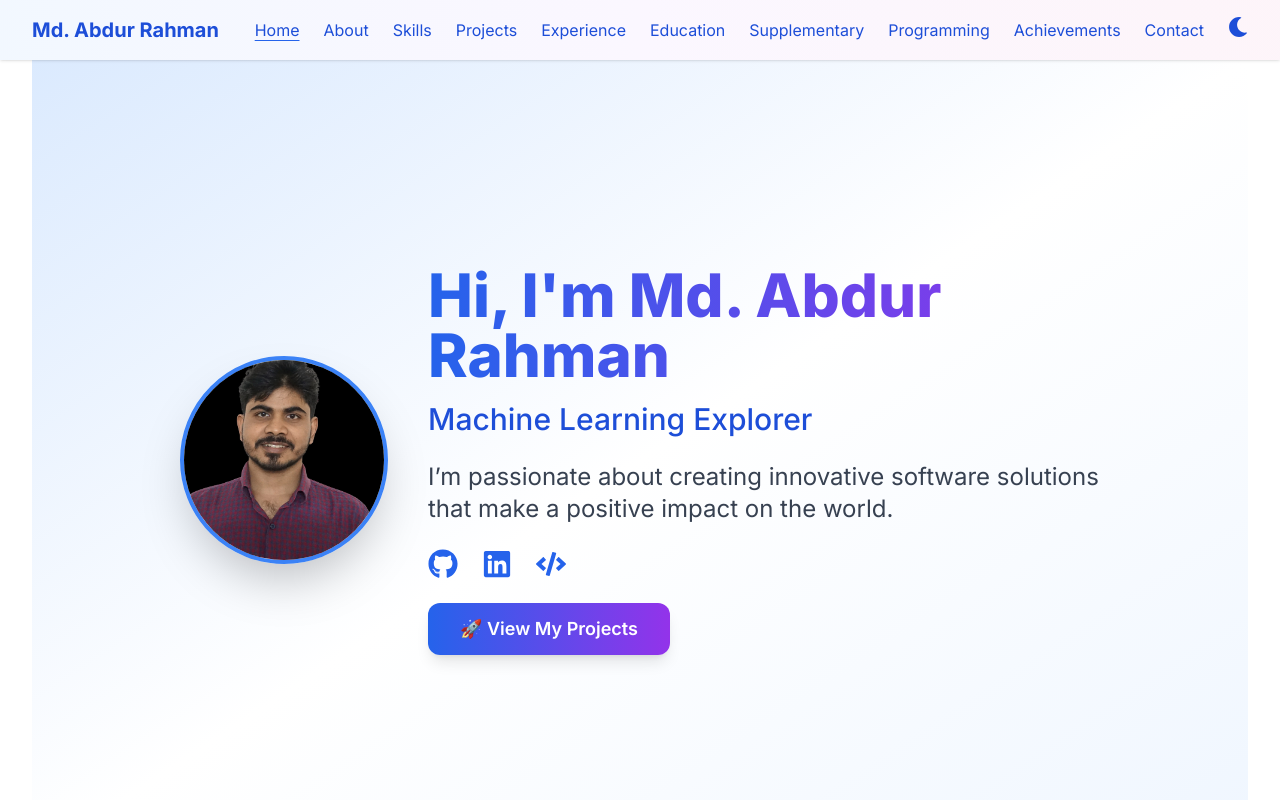
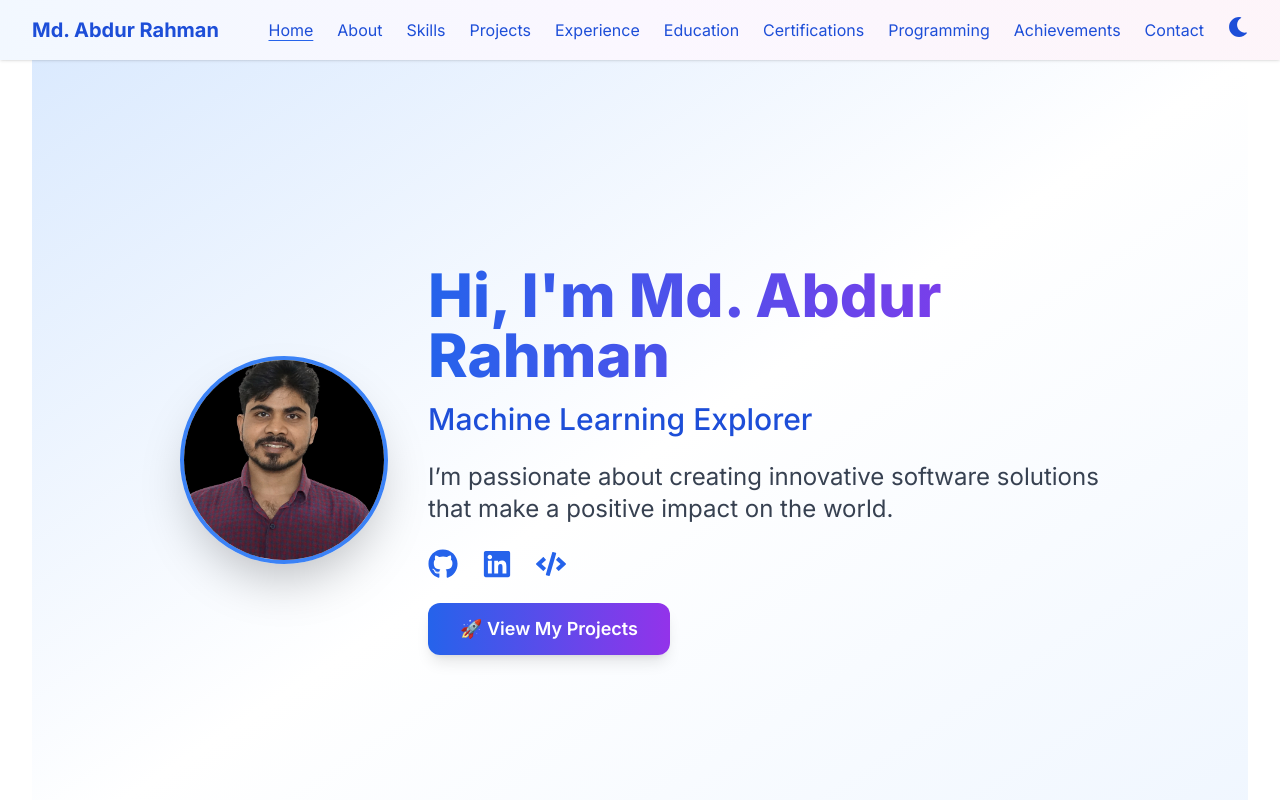
Before and after one commit to abdurrahmanrussel/portfolio-site, a React (Vite) app: page / in a window 1280 px wide. Shown: the top 800 px of the page. Built offline with nearby package versions, Linux system fonts and the light colour scheme; the HTML template or start-up script is replaced by a standard one.

Commit message:
modify navbar names

```diff
--- a/src/components/Navbar.jsx
+++ b/src/components/Navbar.jsx
@@ -8,7 +8,7 @@ const navLinks = [
   { id: 'projects', label: 'Projects' },
   { id: 'experience', label: 'Experience' },
   { id: 'education', label: 'Education' },
-  { id: 'supplementary-learning', label: 'Supplementary' },
+  { id: 'supplementary-learning', label: 'Certifications' },
   { id: 'competitive-programming', label: 'Programming' },
   { id: 'achievements', label: 'Achievements' },
   { id: 'contact', label: 'Contact' },
```
